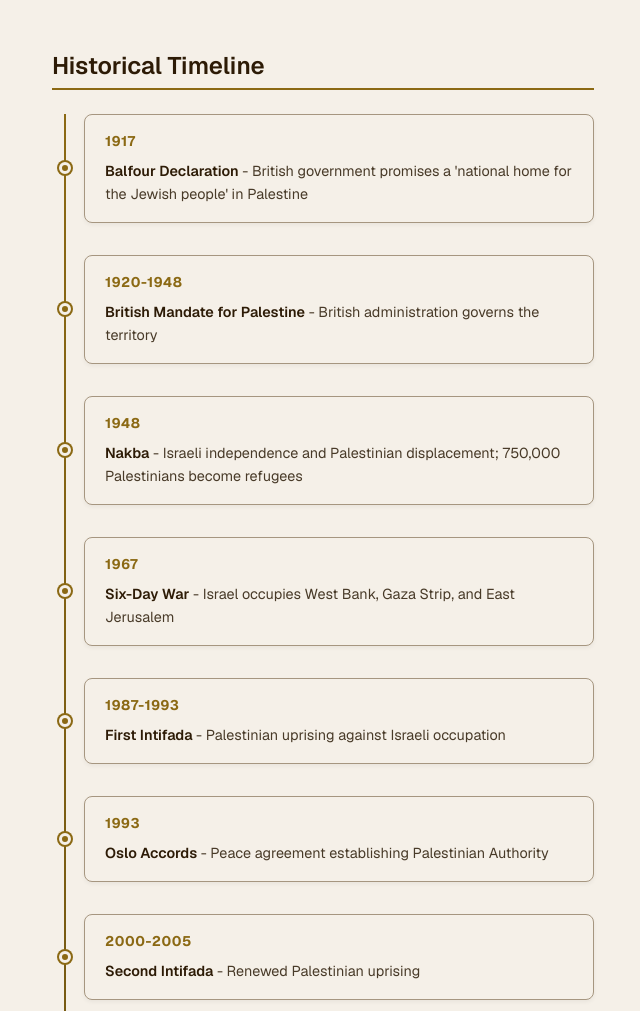
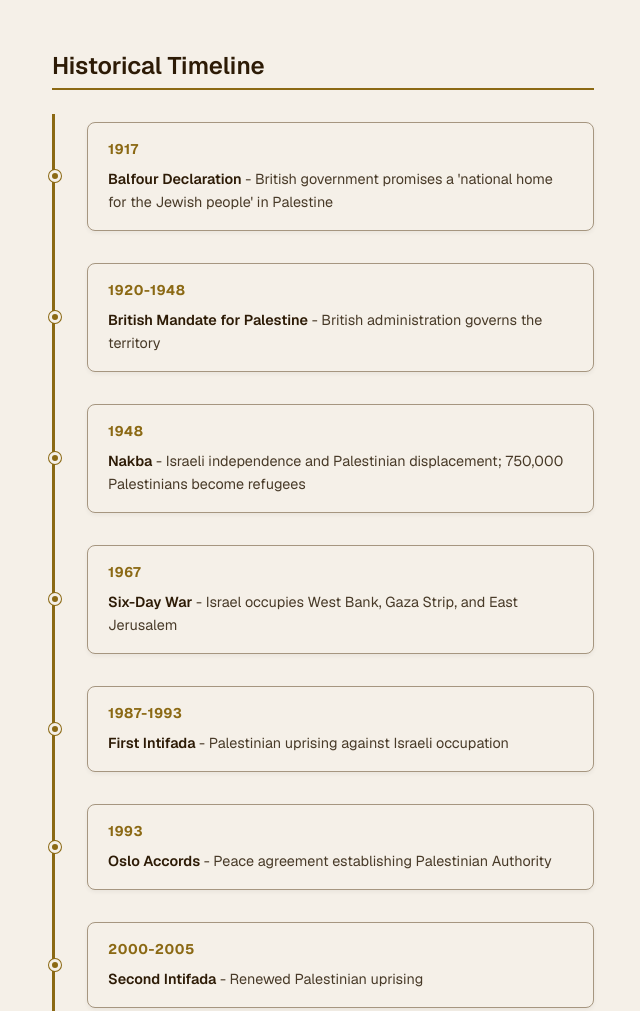
Before and after one commit to TimothyForChange/konscio, an Astro site: page /palestine in a window 1280 px wide. Shown: the part 921-1932 px from the top of the page, without its empty margins (317-957 px from the left). Built offline with nearby package versions, Linux system fonts and the light colour scheme; Astro itself is replaced by a stand-in of ours; a web font is replaced by a local one.

Commit message:
Refactor timeline layout and marker styling
Simplified the timeline structure by removing separate line and marker elements. Replaced them with a border and a pseudo-element for markers, improving maintainability and visual consistency.

```diff
--- a/src/components/Timeline.astro
+++ b/src/components/Timeline.astro
@@ -20,11 +20,9 @@ function formatText(text: string): string {
 <section class='timeline-section'>
   <h2 class='timeline-title'>Historical Timeline</h2>
   <div class='timeline-container'>
-    <div class='timeline-line'></div>
     {
       timeline.map((item) => (
         <div class='timeline-item'>
-          <div class='timeline-marker' />
           <div class='timeline-content'>
             <div class='timeline-year'>{item.year}</div>
             <div class='timeline-event' set:html={formatText(item.event)} />
@@ -54,35 +52,24 @@ function formatText(text: string): string {
   .timeline-container {
     position: relative;
     padding-left: 2rem;
-  }
-
-  .timeline-line {
-    position: absolute;
-    left: 12px;
-    top: 0;
-    bottom: 0;
-    width: 2px;
-    background: linear-gradient(
-      to bottom,
-      var(--accent-primary),
-      var(--accent-secondary)
-    );
+    border-left: 3px solid var(--accent-primary);
+    padding-top: 0.5rem;
+    padding-bottom: 0.5rem;
   }
 
   .timeline-item {
     position: relative;
     margin-bottom: 2rem;
-    display: flex;
-    align-items: flex-start;
   }
 
   .timeline-item:last-child {
     margin-bottom: 0;
   }
 
-  .timeline-marker {
+  .timeline-item::before {
+    content: '';
     position: absolute;
-    left: -1.5625rem;
+    left: -2.375rem;
     top: 50%;
     transform: translateY(-50%);
     width: 12px;
@@ -90,12 +77,11 @@ function formatText(text: string): string {
     background: var(--accent-primary);
     border: 3px solid var(--bg);
     border-radius: 50%;
-    box-shadow: 0 0 0 2px var(--accent-primary);
+    box-shadow: 0 0 0 1px var(--accent-primary);
     z-index: 2;
   }
 
   .timeline-content {
-    flex: 1;
     background: var(--bg-card);
     border: 1px solid var(--border);
     border-radius: 8px;
@@ -134,8 +120,8 @@ function formatText(text: string): string {
       padding-left: 1.5rem;
     }
 
-    .timeline-marker {
-      left: -1.5rem;
+    .timeline-item::before {
+      left: -1.875rem;
       width: 10px;
       height: 10px;
     }
```
